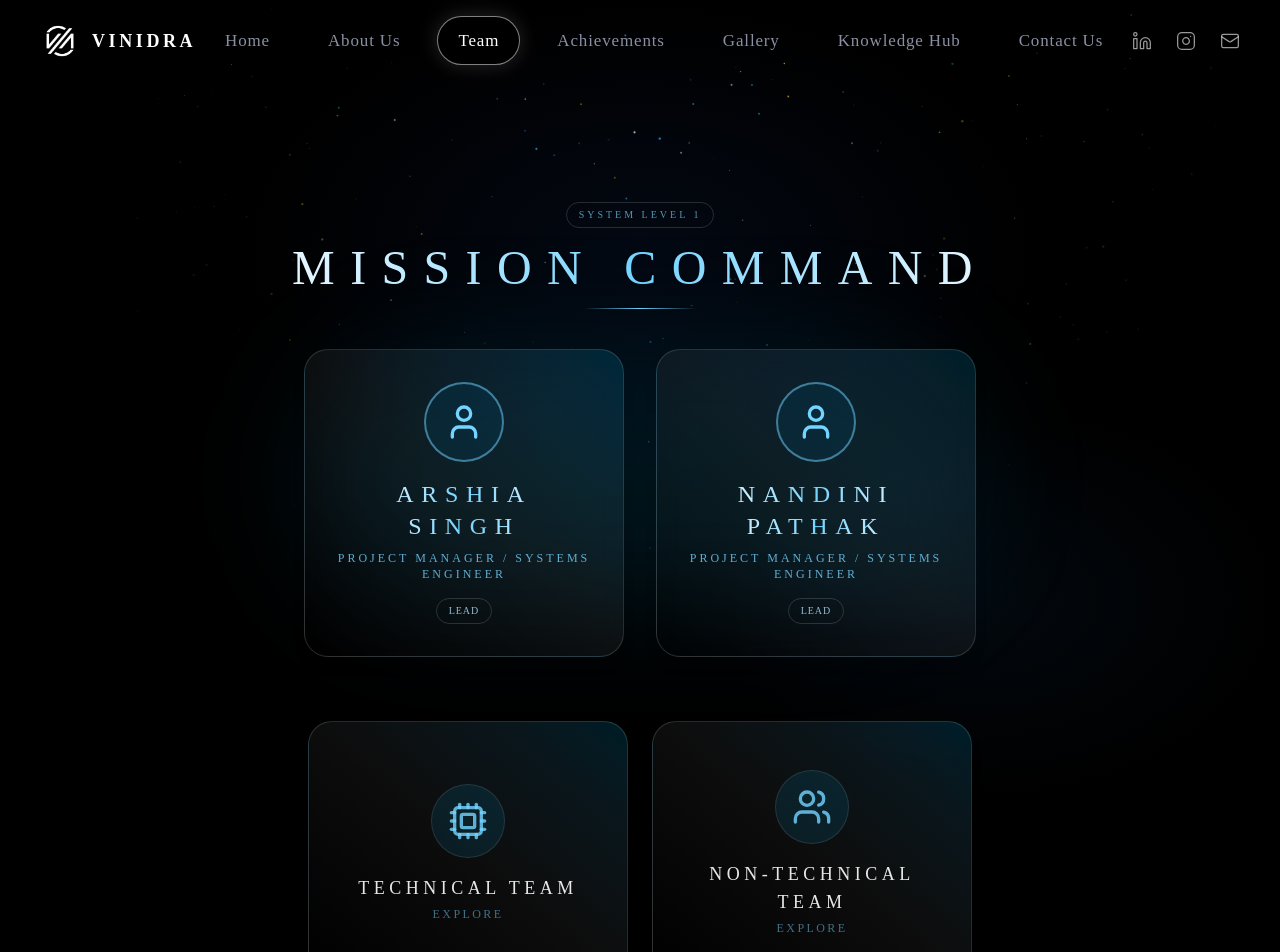
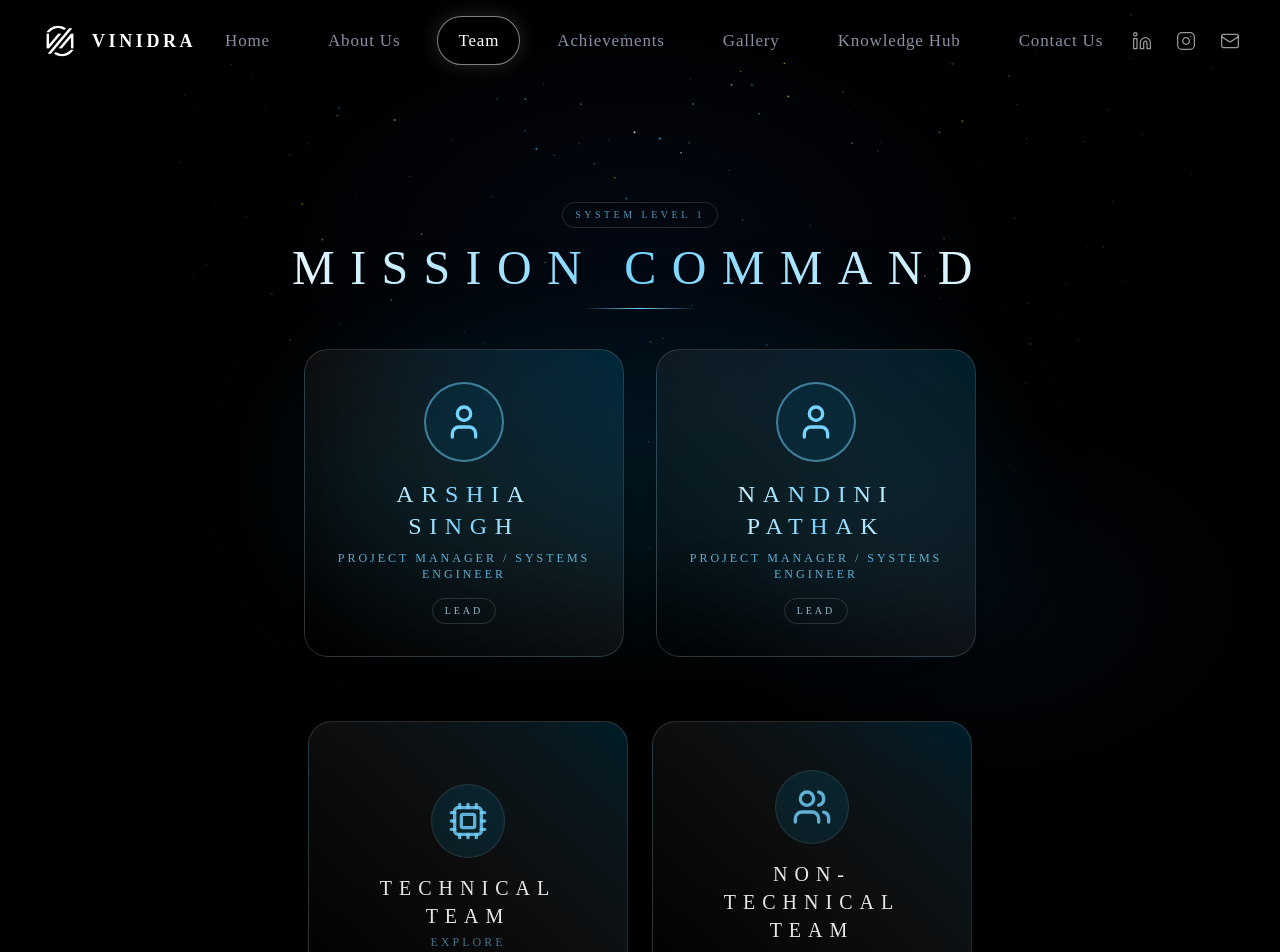
Before and after one commit to Ayushi-Rahane/Team-Vinidra-Website, a React (Vite) app in the folder frontend/: page /team in a window 1280 px wide. Shown: the top 952 px of the page. Built offline with nearby package versions, Linux system fonts and the light colour scheme; a web font is replaced by a local one.

Commit message:
font chnage

```diff
--- a/frontend/src/components/TeamPage.jsx
+++ b/frontend/src/components/TeamPage.jsx
@@ -234,7 +234,7 @@ export default function TeamPage() {
               <h2 className="relative text-2xl font-thin tracking-[0.32em] bg-gradient-to-r from-white via-sky-300 to-white text-transparent bg-clip-text uppercase">{pm.name}</h2>
               <p className="relative text-sky-300/80 text-xs mt-2 tracking-[0.25em] uppercase">{pm.role}</p>
               <div>
-                <div className="relative mt-4 inline-block px-3 py-1 border border-white/15 rounded-full text-sky-200/80 text-[10px] tracking-widest uppercase">
+                <div className="relative mt-4 inline-block px-3 py-1 border border-white/15 rounded-full text-sky-200/80 text-[10px] tracking-[0.3em] uppercase">
                   {pm.designation}
                 </div>
               </div>
@@ -272,10 +272,10 @@ export default function TeamPage() {
                 {getIcon(node.icon || "users")}
               </div>
               <div>
-                <h3 className="text-lg tracking-[0.25em] text-white/90 group-hover:text-white uppercase mb-1">
+                <h3 className="text-xl font-thin tracking-[0.35em] text-white/90 group-hover:text-white uppercase mb-1">
                   {node.title}
                 </h3>
-                <p className="text-sky-300/50 text-xs tracking-[0.2em] group-hover:text-sky-300/70 uppercase">
+                <p className="text-sky-300/50 text-xs tracking-[0.25em] group-hover:text-sky-300/70 uppercase">
                   Explore
                 </p>
               </div>
@@ -292,7 +292,7 @@ export default function TeamPage() {
         <div className="mb-12">
           <div className="flex items-center gap-3 justify-center mb-4">
             <div className="h-px w-10 bg-gradient-to-r from-transparent to-sky-300/50" />
-            <span className="text-sky-300/60 text-xs tracking-[0.3em] uppercase">Division Head</span>
+            <span className="text-sky-300/60 text-xs tracking-[0.35em] uppercase">Division Head</span>
             <div className="h-px w-10 bg-gradient-to-l from-transparent to-sky-300/50" />
           </div>
           <div className="flex justify-center">
@@ -303,8 +303,8 @@ export default function TeamPage() {
                   transition duration-700
                   bg-[radial-gradient(circle_at_50%_30%,rgba(56,189,248,0.25),transparent_60%)]" />
                 <Star className="relative w-6 h-6 text-sky-300 mb-2" />
-                <h4 className="relative text-lg tracking-[0.2em] text-white/90 uppercase text-center">{head.name}</h4>
-                <p className="relative text-sky-300/70 text-[10px] tracking-widest uppercase mt-1">Head</p>
+                <h4 className="relative text-xl font-thin tracking-[0.35em] text-white/90 uppercase text-center">{head.name}</h4>
+                <p className="relative text-sky-300/70 text-[10px] tracking-[0.25em] uppercase mt-1">Head</p>
              </div>
           </div>
         </div>
@@ -312,7 +312,7 @@ export default function TeamPage() {
 
       <div className="flex items-center gap-3 justify-center mb-6">
         <div className="h-px w-10 bg-gradient-to-r from-transparent to-sky-300/50" />
-        <span className="text-sky-300/60 text-xs tracking-[0.3em] uppercase">Members</span>
+        <span className="text-sky-300/60 text-xs tracking-[0.35em] uppercase">Members</span>
         <div className="h-px w-10 bg-gradient-to-l from-transparent to-sky-300/50" />
       </div>
 
@@ -335,11 +335,11 @@ export default function TeamPage() {
                transition duration-700
                bg-[radial-gradient(circle_at_50%_30%,rgba(56,189,248,0.25),transparent_60%)]" />
              <User className="relative w-8 h-8 text-sky-300/50 mb-3 group-hover:text-sky-300 transition-colors" />
-             <h4 className="relative text-sm tracking-[0.15em] text-white/90">
+             <h4 className="relative text-sm font-thin tracking-[0.25em] text-white/90 uppercase">
                {member.name}
              </h4>
              {(member.role || "Engineer") && (
-               <p className="relative text-sky-300/60 text-[10px] tracking-widest uppercase mt-2">
+               <p className="relative text-sky-300/60 text-[10px] tracking-[0.25em] uppercase mt-2">
                  {member.role || "Engineer"}
                </p>
              )}
@@ -381,7 +381,7 @@ export default function TeamPage() {
                 animate={{ opacity: 1, x: 0 }}
                 exit={{ opacity: 0, x: -20 }}
                 onClick={handleBack}
-                className="group flex items-center gap-2 text-sky-300/60 hover:text-sky-300 transition-colors uppercase text-xs tracking-[0.2em] border border-white/15 hover:border-sky-300/50 backdrop-blur-md px-4 py-2 rounded-full"
+                className="group flex items-center gap-2 text-sky-300/60 hover:text-sky-300 transition-colors uppercase text-xs tracking-[0.3em] border border-white/15 hover:border-sky-300/50 backdrop-blur-md px-4 py-2 rounded-full"
               >
                 <ChevronLeft className="w-4 h-4 group-hover:-translate-x-1 transition-transform" />
                 Return to {findNode(path[path.length - 2], teamStructure).title || "Base"}
@@ -403,7 +403,7 @@ export default function TeamPage() {
               className="w-full flex flex-col items-center"
             >
               <div className="text-center mb-10 w-full max-w-4xl px-4">
-                <div className="inline-block px-3 py-1 mb-4 border border-white/15 rounded-full text-sky-300/70 text-[10px] tracking-[0.3em] uppercase">
+                <div className="inline-block px-3 py-1 mb-4 border border-white/15 rounded-full text-sky-300/70 text-[10px] tracking-[0.35em] uppercase">
                   System Level {path.length}
                 </div>
                 <h1 className="text-4xl md:text-5xl font-thin tracking-[0.32em] bg-gradient-to-r from-white via-sky-300 to-white text-transparent bg-clip-text uppercase mb-4">
```
